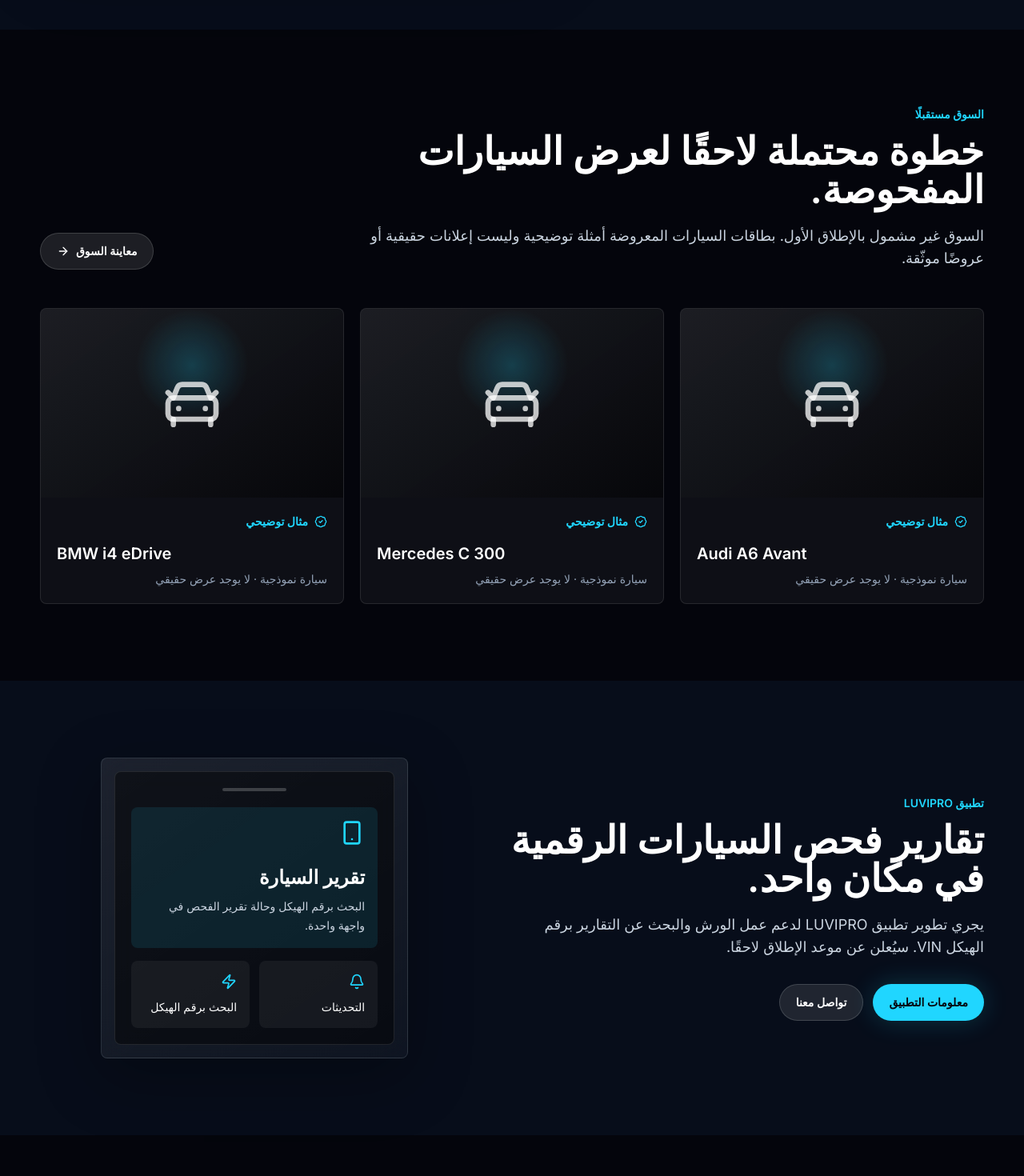
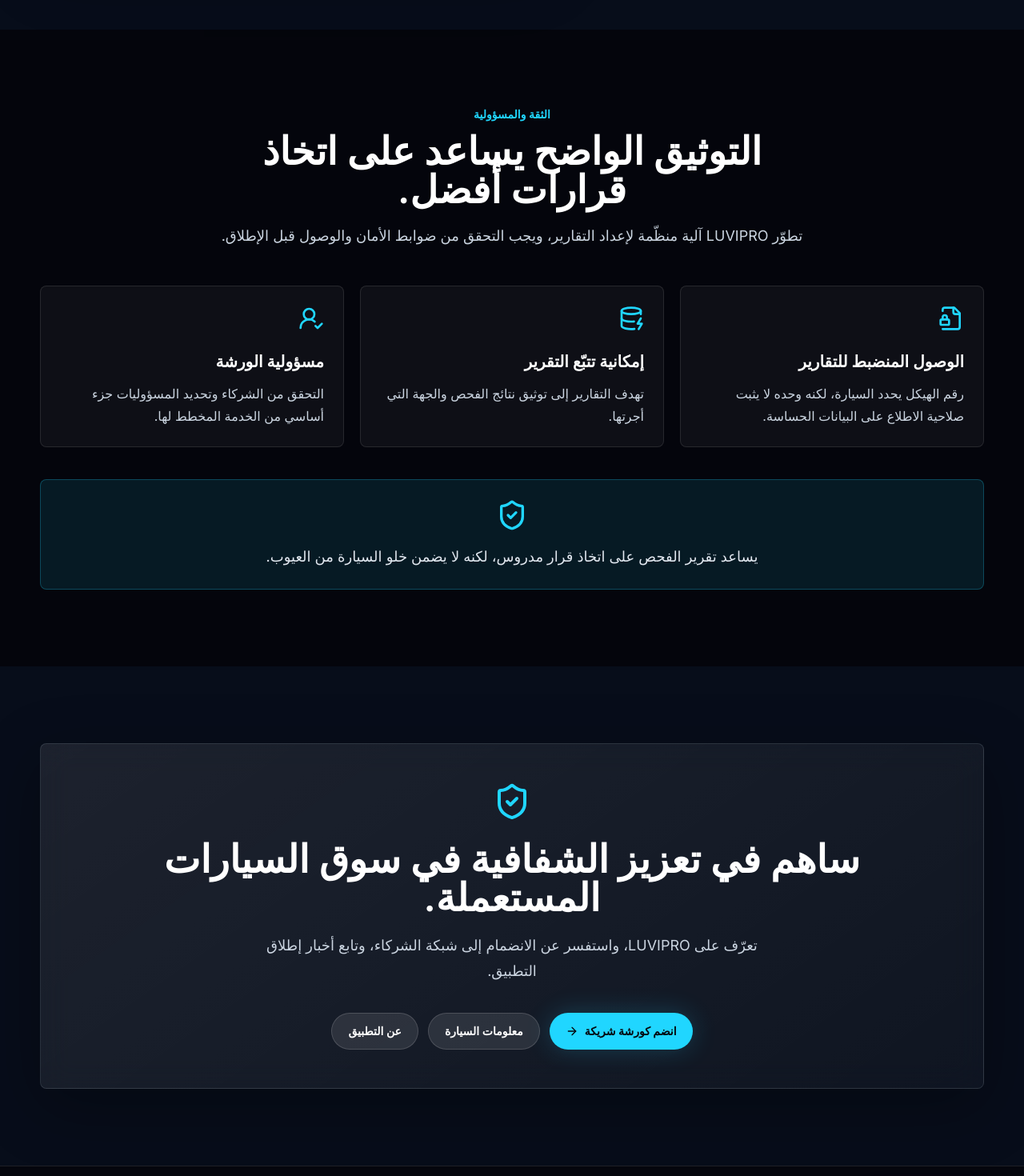
Before and after one commit to Diaa6969/luvipro-website, a Next.js app: page /ar in a window 1280 px wide. Shown: the part 6200-7670 px from the top of the page at 80% size. Built offline with nearby package versions, Linux system fonts and the light colour scheme.

Commit message:
Hide non-launch marketplace and app preview sections on EN/AR homepages

```diff
--- a/src/components/international/international-home.tsx
+++ b/src/components/international/international-home.tsx
@@ -292,59 +292,6 @@ export function InternationalHome({ locale }: { locale: InternationalLocale }) {
         </div>
       </section>
 
-      <section id="marketplace" className="bg-obsidian py-24">
-        <div className="section-shell">
-          <div className="grid items-end gap-8 lg:grid-cols-[1fr_auto]">
-            <Reveal><SectionHeading eyebrow={s.market.eyebrow} title={s.market.title} description={s.market.description} /></Reveal>
-            <Reveal delay={0.08}><CtaLink href="/marketplace" variant="secondary" className="gap-2">{s.market.button} <ArrowRight className="h-4 w-4" /></CtaLink></Reveal>
-          </div>
-          <div className="mt-12 grid gap-5 lg:grid-cols-3">
-            {s.market.vehicles.map(([name, details], index) => (
-              <Reveal key={name} delay={index * 0.08}>
-                <article className="overflow-hidden rounded-lg border border-white/10 bg-white/[0.045]">
-                  <div className="flex aspect-[16/10] items-center justify-center bg-[radial-gradient(circle_at_50%_30%,rgba(32,214,255,0.22),transparent_28%),linear-gradient(145deg,rgba(255,255,255,0.06),rgba(0,0,0,0.5))]">
-                    <CarFront className="h-20 w-20 text-white/75" />
-                  </div>
-                  <div className="p-5">
-                    <div className="flex items-center gap-2 text-sm font-semibold text-pulse"><BadgeCheck className="h-4 w-4" />{s.market.example}</div>
-                    <h3 className="mt-4 font-[var(--font-space-grotesk)] text-xl font-semibold" dir="ltr">{name}</h3>
-                    <p className="mt-2 text-sm text-slate-400">{details}</p>
-                  </div>
-                </article>
-              </Reveal>
-            ))}
-          </div>
-        </div>
-      </section>
-
-      <section className="bg-midnight py-24">
-        <div className="section-shell grid items-center gap-12 lg:grid-cols-[1fr_0.9fr]">
-          <Reveal>
-            <SectionHeading eyebrow={s.app.eyebrow} title={s.app.title} description={s.app.description} />
-            <div className="mt-8 flex flex-col gap-3 sm:flex-row">
-              <CtaLink href="/app">{s.app.button}</CtaLink>
-              <CtaLink href="/contact" variant="secondary">{s.app.contact}</CtaLink>
-            </div>
-          </Reveal>
-          <Reveal delay={0.12}>
-            <div className="glass-panel mx-auto max-w-sm rounded-lg p-4">
-              <div className="rounded-lg border border-white/10 bg-black/45 p-5">
-                <div className="mx-auto mb-5 h-1 w-20 rounded-full bg-white/20" />
-                <div className="rounded-lg bg-pulse/10 p-4">
-                  <Smartphone className="h-8 w-8 text-pulse" />
-                  <p className="mt-6 font-[var(--font-space-grotesk)] text-2xl font-semibold">{s.app.pass}</p>
-                  <p className="mt-2 text-sm leading-6 text-slate-300">{s.app.passDescription}</p>
-                </div>
-                <div className="mt-4 grid grid-cols-2 gap-3">
-                  <div className="rounded-lg bg-white/5 p-4"><Bell className="h-5 w-5 text-pulse" /><p className="mt-3 text-sm">{s.app.updates}</p></div>
-                  <div className="rounded-lg bg-white/5 p-4"><Zap className="h-5 w-5 text-pulse" /><p className="mt-3 text-sm">{s.app.search}</p></div>
-                </div>
-              </div>
-            </div>
-          </Reveal>
-        </div>
-      </section>
-
       <section className="bg-obsidian py-24">
         <div className="section-shell">
           <Reveal><SectionHeading eyebrow={s.security.eyebrow} title={s.security.title} description={s.security.description} align="center" /></Reveal>
```
